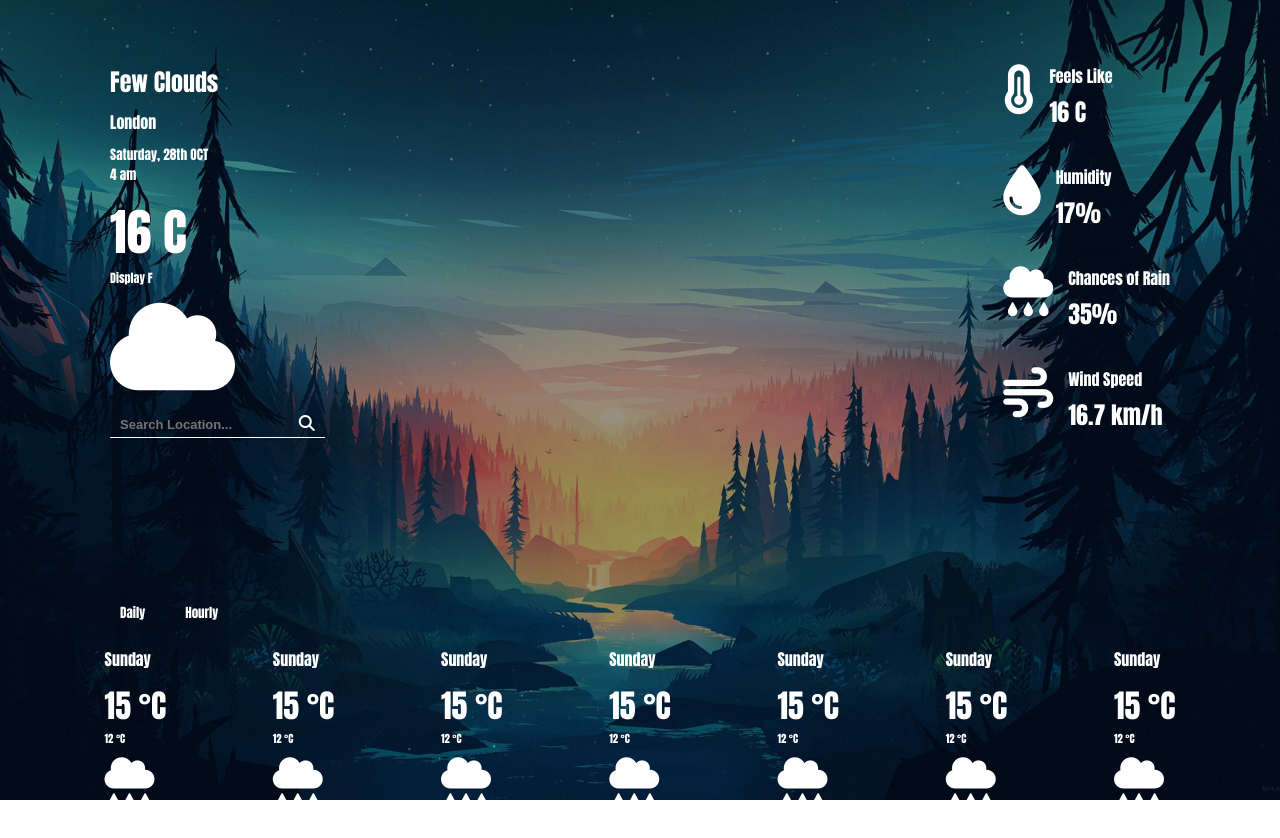
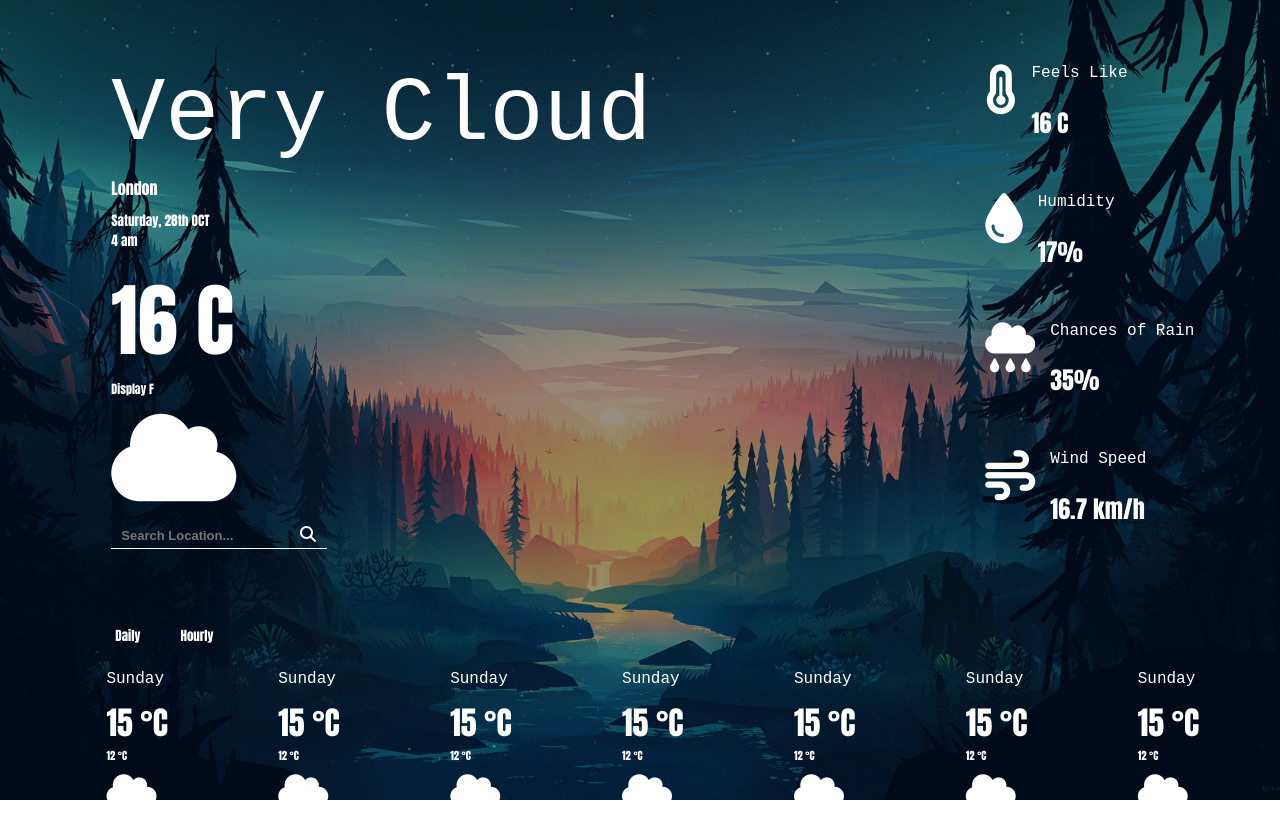
Before and after one commit to Real-Chaos/weather-app, a website built with webpack: page src/template.html in a window 1280 px wide. Built offline with nearby package versions, Linux system fonts and the light colour scheme; no server answers.

Commit message:
finished designing

```diff
--- a/src/styles.css
+++ b/src/styles.css
@@ -16,9 +16,13 @@
   overflow: none;
 }
 
+p {
+  font-family: 'Courier New', Courier, monospace;
+}
+
 
 .weather-container {
-  padding: 5% 4% 2% 4%;
+  padding: 5% 2% 2% 4%;
 }
 
 
@@ -28,13 +32,17 @@
   padding: 0 5%;
 }
 
+.current-condition {
+  font-size: 90px;
+}
+
 .left {
   display: grid;
   gap: 10px;
 }
 
 .temp-oversize {
-  font-size: 50px;
+  font-size: 80px;
 }
 
 .change-display {
@@ -45,6 +53,7 @@
 .left .input {
   border-bottom: 1px solid white;
   padding: 3px 10px;
+  width: 40%;
 }
 
 .left input {
@@ -86,7 +95,7 @@
 }
 
 .forecast-section {
-  margin-top: 20vh;
+  margin-top: 9vh;
 }
 
 .forecast-section .forecast-nav ul {
@@ -94,7 +103,7 @@
   list-style: none;
   gap: 20px;
   margin-bottom: 20px;
-  margin-left: 5%;
+  margin-left: 4.5%;
   font-weight: bolder;
   font-size: 13px;
 }
--- a/src/template.html
+++ b/src/template.html
@@ -13,7 +13,7 @@
 		<div class="weather-container">
 			<div class="weather-summary">
 				<div class="left">
-					<h2>Few Clouds</h2>
+					<p class="current-condition">Very Cloud</p>
 					<h4>London</h4>
 					<div>
             <h5 class="date">Saturday, 28th OCT</h5>
```
Also changed, not shown: dist/bundle.js, dist/index.html.
